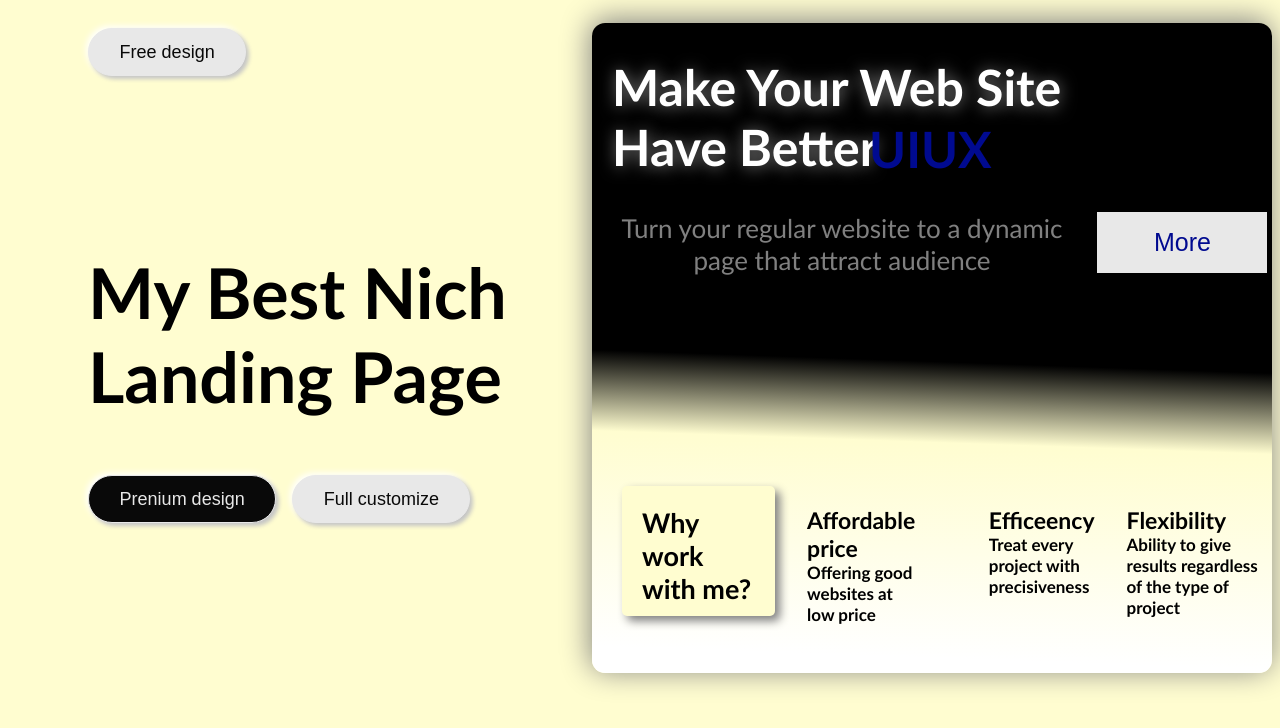
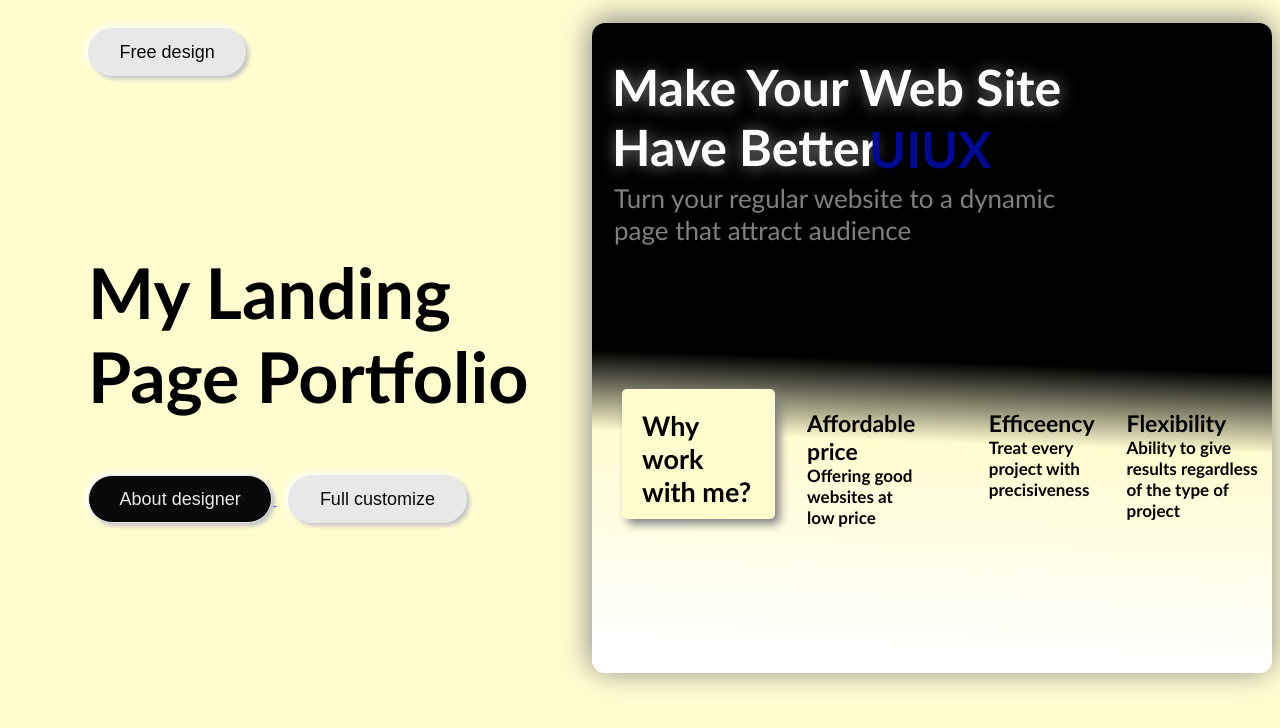
Before and after one commit to eliotttobi-boop/Dave-s-portfolio, a plain HTML site: page index.html in a window 1280 px wide. Drawn offline with nearby package versions, Linux system fonts and the light colour scheme.

Commit message:
Add files via upload

```diff
--- a/index.html
+++ b/index.html
@@ -19,11 +19,13 @@
             Free design
         </button>
         <h1 class="h1">
-               My Best Nich<br> Landing Page
+               My Landing<br> Page Portfolio
         </h1>
+        <a href="./another.html">
         <button id="button">
-            Prenium design
+            About designer
         </button>
+        </a>
         <button id="button3">
             Full customize
         </button>
@@ -32,11 +34,12 @@
         <h1 class="h1">
         Make Your Web Site <br> Have Better <div class="uiux"> UIUX </div>
         </h1>
-        <div class="box">
-            <button>
+        <!-- <div class="box">
+          <button>
             <li class="animate__animated animate__pulse animate__infinite"><a href="./another.html">More</a></li>
             </button>
-            </div>
+
+            </div>-->
         <p class="p">
             Turn your regular website to a dynamic <br> page that attract audience
         </p>
--- a/main.css
+++ b/main.css
@@ -324,7 +324,9 @@ button {
 }
 .p {
     color: grey;
-    text-align: center;
+    float: left;
+    margin-left: 22px;
+    margin-top: -30px;
     font-size: 26px;
 }
 .section{
@@ -341,6 +343,10 @@ button {
   border-radius: 5px;
   height: 90px;
 }
+.section h3:hover{
+  box-shadow: 6px 6px 20px grey;
+  transition: 2s;
+}
 .section li{
   margin-left: 32px;
   list-style-type: none;
```
